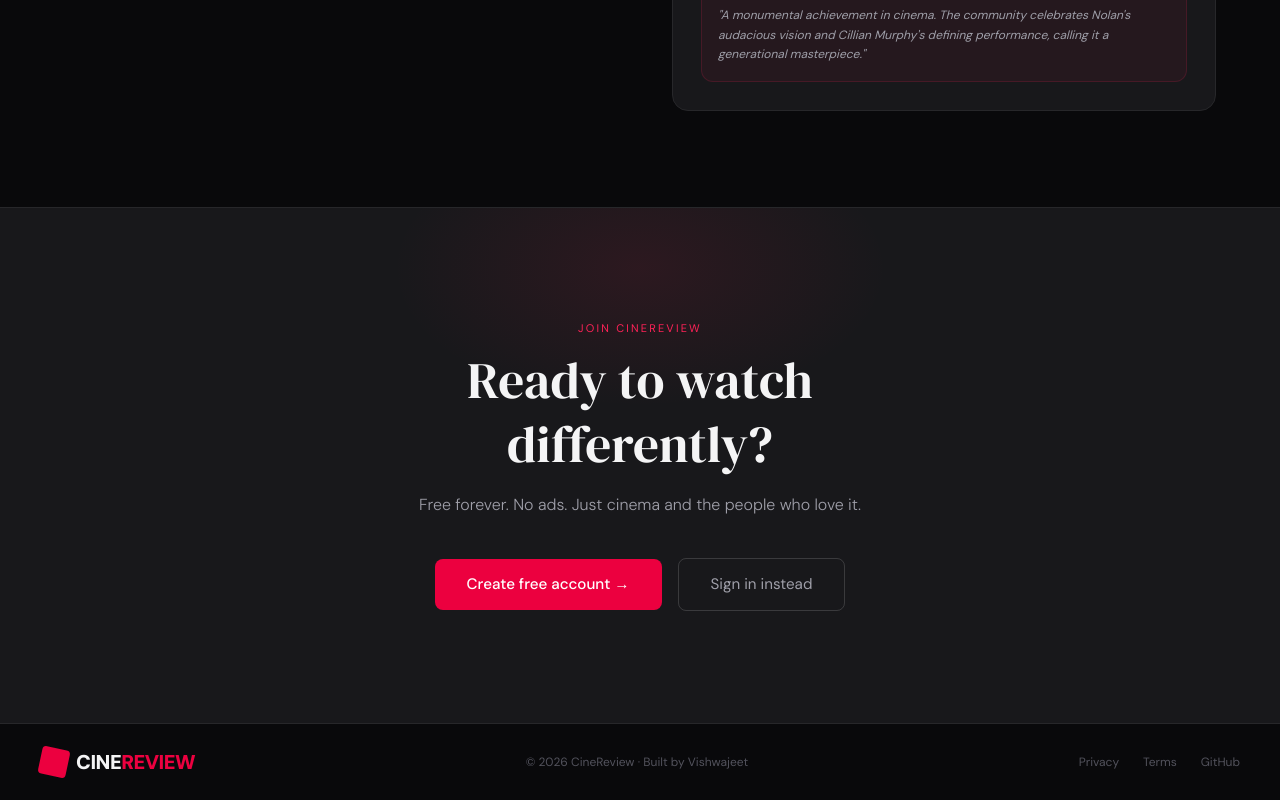
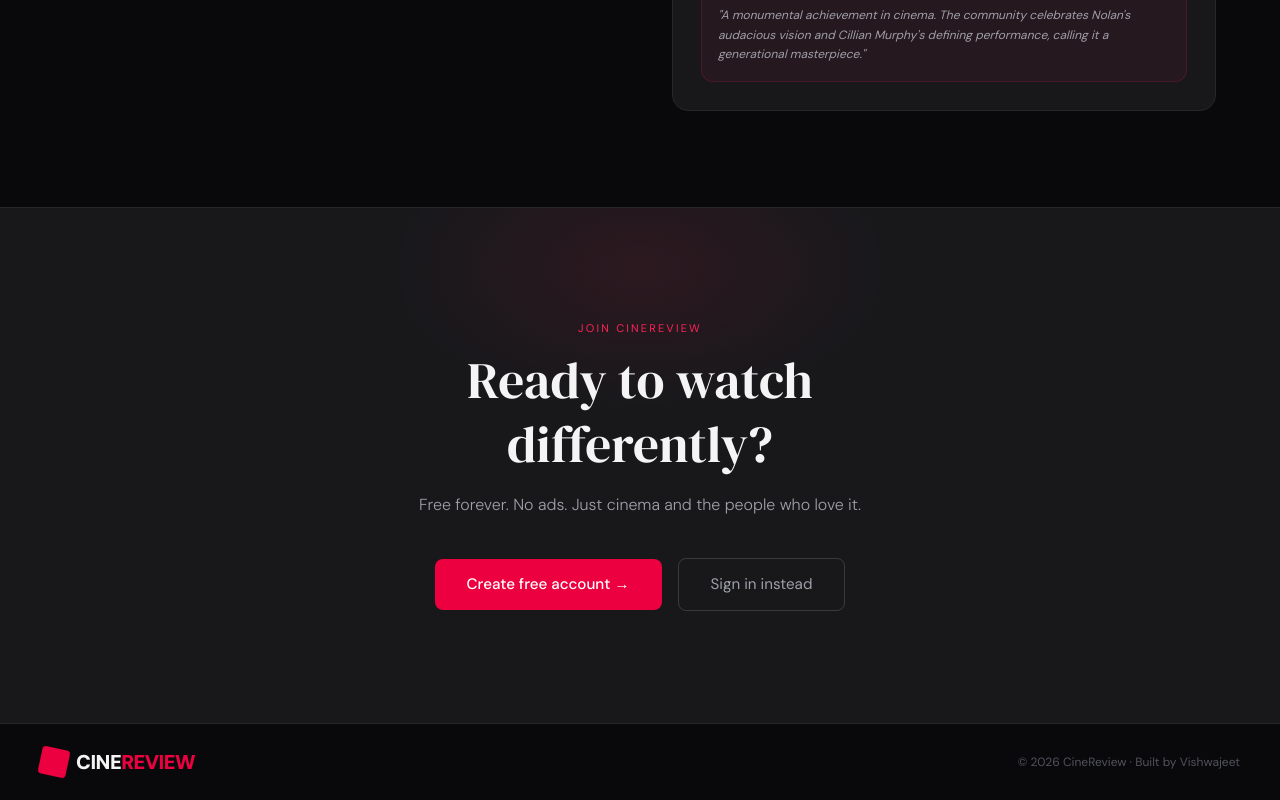
Before and after one commit to vishwajeetsali/cinereview, a React (Vite) app in the folder client/: page / in a window 1280 px wide. Shown: the part 3324-4124 px from the top of the page. Built offline with nearby package versions, Linux system fonts and the light colour scheme; no server answers.

Commit message:
remove footer placeholder links

```diff
--- a/client/src/pages/LandingPage.jsx
+++ b/client/src/pages/LandingPage.jsx
@@ -486,11 +486,6 @@ export default function LandingPage() {
                         </span>
                     </div>
                     <span className="text-zinc-600 text-xs">© 2026 CineReview · Built by Vishwajeet</span>
-                    <div className="flex gap-6">
-                        {['Privacy', 'Terms', 'GitHub'].map((link) => (
-                            <a key={link} href="#" className="text-zinc-600 hover:text-zinc-400 text-xs transition-colors">{link}</a>
-                        ))}
-                    </div>
                 </footer>
 
             </div>
```
